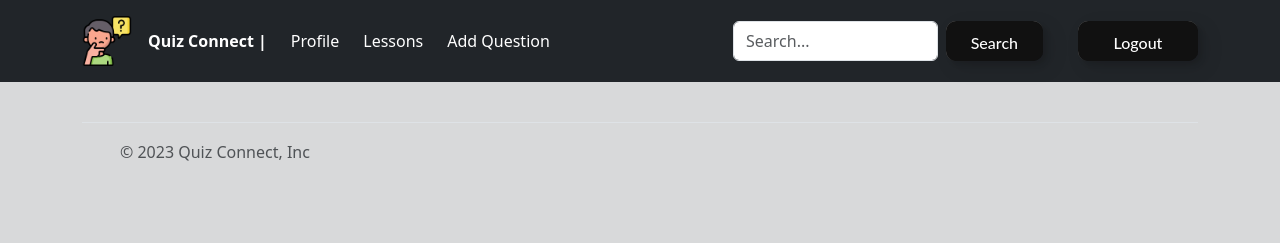
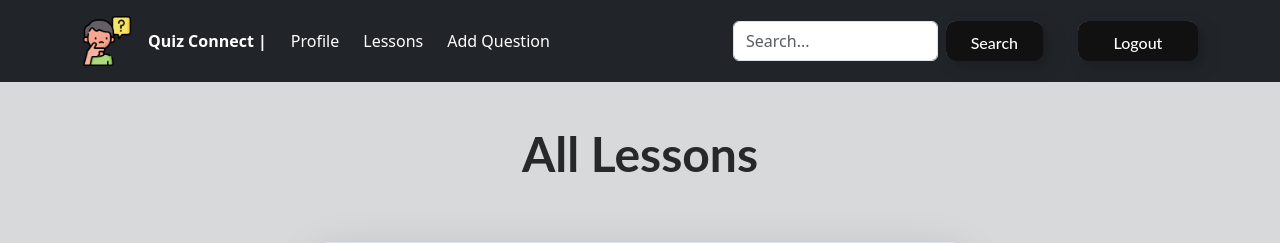
Before and after one commit to KutayAkmese/QuizConnect, a Django app: page /leesons in a window 1280 px wide. Shown: the top 243 px of the page. Before the commit the page ends 161 px from the top, so only its background shows below. Run offline with Django 4.2, Linux system fonts and the light colour scheme.

Commit message:
Update lessons page

```diff
--- a/quizconnect/app/templates/lessons.html
+++ b/quizconnect/app/templates/lessons.html
@@ -1,45 +1,69 @@
 {% load static %}
 <!doctype html>
 <html lang="en">
-  <head>
+
+<head>
     <meta charset="utf-8">
     <meta name="viewport" content="width=device-width, initial-scale=1">
-    <title>Bootstrap demo</title>
-    <link href="https://cdn.jsdelivr.net/npm/bootstrap@5.3.2/dist/css/bootstrap.min.css" rel="stylesheet" integrity="sha384-T3c6CoIi6uLrA9TneNEoa7RxnatzjcDSCmG1MXxSR1GAsXEV/Dwwykc2MPK8M2HN" crossorigin="anonymous">
+    <title>Quiz Connect | Lessons</title>
+    <link href="https://cdn.jsdelivr.net/npm/bootstrap@5.3.2/dist/css/bootstrap.min.css" rel="stylesheet"
+        integrity="sha384-T3c6CoIi6uLrA9TneNEoa7RxnatzjcDSCmG1MXxSR1GAsXEV/Dwwykc2MPK8M2HN" crossorigin="anonymous">
     <link rel="stylesheet" href="{% static 'css/button.css' %}">
     <link rel="stylesheet" href="{% static 'css/main.css' %}">
+</head>
 
-  </head>
-  <body>
+<body>
     {% include 'partials/_navbar.html'%}
-    <div class="container mt-3">
-        <div class="row">
-            <div class="col-3">
+    <div class="container col-xxl-12 pt-5 d-flex justify-content-center">
+        <div class="d-flex align-items-center">
+            <h1 class="display-5 fw-bold lh-1 mb-3">All Lessons</h1>
+        </div>
+    </div>
 
-                <div class="list-group">
-                    {% for kategori in kategoriler %}
-                        <a href="#" class="list-group-item list-group-item-action" >
-                            {{kategori.name}}
-                        </a>
-                    {% endfor %}
+    <div class="container my-5 col-lg-6">
+        <div class="row p-4 pb-0 pe-lg-0 pt-lg-5 align-items-center rounded-3 border shadow-lg">
+            <div class="col-lg-7 p-3 p-lg-5 pt-lg-3">
+                <h1 class="display-6 fw-bold lh-1 text-body-emphasis">Calculus </h1>
+                <p class="lead">All Questions About Calculus</p>
+                <div class="d-grid gap-2 d-md-flex justify-content-md-start mb-4 mb-lg-3">
+                    <a href="{% url 'home' %}"><button type="button" class="glow-on-hover custom-btn " style="width: 150px;">Go Questions</button></a>
                 </div>
             </div>
-            <div class="col-9">
-                <div class="row">
-                    {% for soru in sorular %}
-                        {% if soru.anasayfa %}
-                            <div class="col-4">
-                                {% include 'partials/_lesson.html'%}
-                            </div>
-                        {% endif %}
-                    {% endfor %}
+            <div class="col-lg-4 offset-lg-1 pb-5 overflow-hidden">
+                <a href="{% url 'home' %}"><img class="rounded-lg-3 pb-2" src="{% static 'img/calculus.jpg' %}" width="200"></a>
+            </div>
+        </div>
+    </div>
+    <div class="container my-5 col-lg-6">
+        <div class="row p-4 pb-0 pe-lg-0 pt-lg-5 align-items-center rounded-3 border shadow-lg">
+            <div class="col-lg-7 p-3 p-lg-5 pt-lg-3">
+                <h1 class="display-6 fw-bold lh-1 text-body-emphasis">Calculus </h1>
+                <p class="lead">All Questions About Calculus</p>
+                <div class="d-grid gap-2 d-md-flex justify-content-md-start mb-4 mb-lg-3">
+                    <a href="{% url 'home' %}"><button type="button" class="glow-on-hover custom-btn " style="width: 150px;">Go Questions</button></a>
                 </div>
             </div>
-
+            <div class="col-lg-4 offset-lg-1 pb-5 overflow-hidden">
+                <a href="{% url 'home' %}"><img class="rounded-lg-3 pb-2" src="{% static 'img/calculus.jpg' %}" width="200"></a>
+            </div>
+        </div>
+    </div> <div class="container my-5 col-lg-6">
+        <div class="row p-4 pb-0 pe-lg-0 pt-lg-5 align-items-center rounded-3 border shadow-lg">
+            <div class="col-lg-7 p-3 p-lg-5 pt-lg-3">
+                <h1 class="display-6 fw-bold lh-1 text-body-emphasis">Calculus </h1>
+                <p class="lead">All Questions About Calculus</p>
+                <div class="d-grid gap-2 d-md-flex justify-content-md-start mb-4 mb-lg-3">
+                    <a href="{% url 'home' %}"><button type="button" class="glow-on-hover custom-btn " style="width: 150px;">Go Questions</button></a>
+                </div>
+            </div>
+            <div class="col-lg-4 offset-lg-1 pb-5 overflow-hidden">
+                <a href="{% url 'home' %}"><img class="rounded-lg-3 pb-2" src="{% static 'img/calculus.jpg' %}" width="200"></a>
+            </div>
         </div>
     </div>
 
 
     {% include 'partials/_footer.html'%}
 </body>
+
 </html>
```
